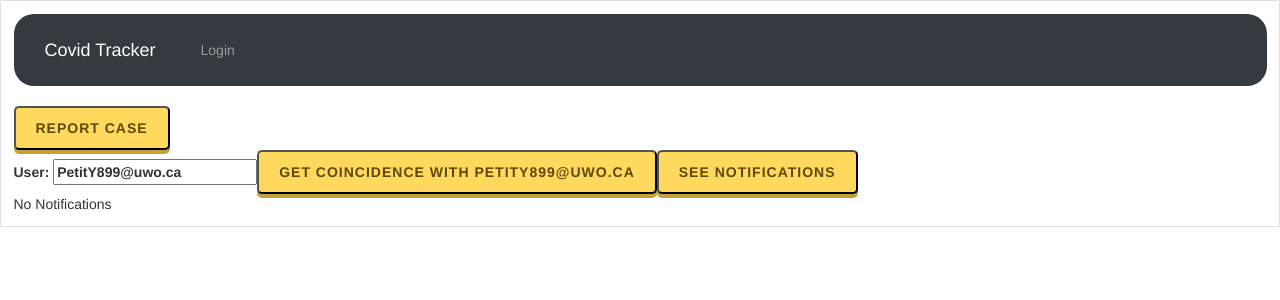
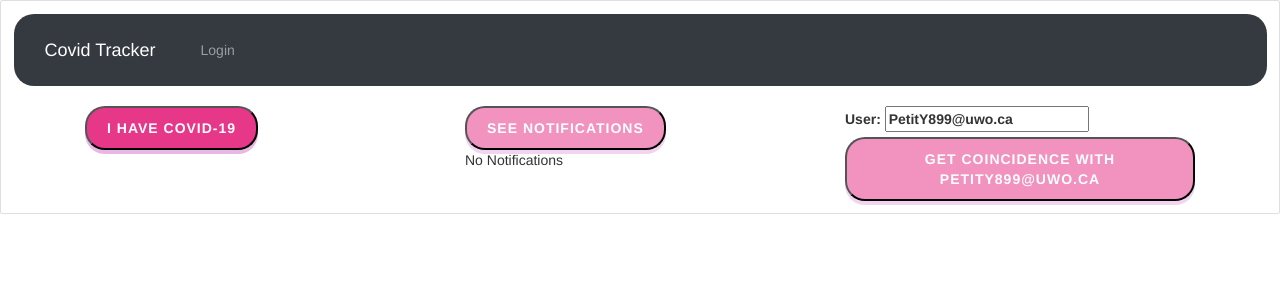
Before and after one commit to EricKogut/SQL-Covid-Application, an Angular app in the folder assignment4/frontend/covid-tracker/: page /track in a window 1280 px wide. Shown: the top 300 px of the page. Built offline with nearby package versions, Linux system fonts and the light colour scheme.

Commit message:
made some more corners rounder

```diff
--- a/assignment4/frontend/covid-tracker/src/app/enroll/enroll.component.css
+++ b/assignment4/frontend/covid-tracker/src/app/enroll/enroll.component.css
@@ -7,14 +7,40 @@ body, input[type="text"], button {
     font-family: arial, sans-serif;
     border-collapse: collapse;
     width: 100%;
+
+
   }
 
   td, th {
     border: 1px solid #dddddd;
     text-align: left;
     padding: 8px;
+
   }
 
   tr:nth-child(even) {
     background-color: #dddddd;
   }
+  input{
+    border-radius: 20px;
+}
+
+button{
+    border-radius: 20px;
+}
+
+ul {
+    list-style-type: none;
+    border-radius: 20px;
+    padding: 10px;
+    margin: 10px;
+
+
+    border: solid;
+    border-color: rgb(226, 117, 253);
+    border-width: 1px;
+}
+
+h2{
+    color: rgb(226, 117, 253);
+}
--- a/assignment4/frontend/covid-tracker/src/app/enroll/enroll.component.html
+++ b/assignment4/frontend/covid-tracker/src/app/enroll/enroll.component.html
@@ -3,7 +3,7 @@
 
 
 
-<h3>Here are list of all the course that you can enroll for!</h3>
+<h2>Here are list of all the course that you can enroll for!</h2>
 <table>
     <tr>
        <th>index</th>
--- a/assignment4/frontend/covid-tracker/src/app/landing/landing.component.css
+++ b/assignment4/frontend/covid-tracker/src/app/landing/landing.component.css
@@ -0,0 +1,23 @@
+input{
+    border-radius: 20px;
+}
+
+button{
+    border-radius: 20px;
+}
+
+ul {
+    list-style-type: none;
+    border-radius: 20px;
+    padding: 10px;
+    margin: 10px;
+
+
+    border: solid;
+    border-color: rgb(226, 117, 253);
+    border-width: 1px;
+}
+
+h2{
+    color: rgb(226, 117, 253);
+}
--- a/assignment4/frontend/covid-tracker/src/app/landing/landing.component.html
+++ b/assignment4/frontend/covid-tracker/src/app/landing/landing.component.html
@@ -1,4 +1,4 @@
-<div class="jumbotron" style ="radius: 20px;" >
+<div class="jumbotron" style ="border-radius: 20px;" >
   <h1 style ="text-align: center;"> UWO Covid Tracker  </h1>
   <p class="lead" style ="text-align: center;">Use this application to report a case of covid, check if you have been in contanct with
     someone with covid, search and enroll in courses or to schedule new lectures.
--- a/assignment4/frontend/covid-tracker/src/app/login/login.component.html
+++ b/assignment4/frontend/covid-tracker/src/app/login/login.component.html
@@ -1,7 +1,6 @@
 <link href="//maxcdn.bootstrapcdn.com/bootstrap/4.1.1/css/bootstrap.min.css" rel="stylesheet" id="bootstrap-css">
 <script src="//maxcdn.bootstrapcdn.com/bootstrap/4.1.1/js/bootstrap.min.js"></script>
 <script src="//cdnjs.cloudflare.com/ajax/libs/jquery/3.2.1/jquery.min.js"></script>
-<!------ Include the above in your HEAD tag ---------->
 
 <!DOCTYPE html>
 <html>
@@ -12,7 +11,8 @@
 	<script src="https://ajax.googleapis.com/ajax/libs/jquery/3.3.1/jquery.min.js"></script>
 	<link rel="stylesheet" href="https://use.fontawesome.com/releases/v5.6.1/css/all.css" integrity="sha384-gfdkjb5BdAXd+lj+gudLWI+BXq4IuLW5IT+brZEZsLFm++aCMlF1V92rMkPaX4PP" crossorigin="anonymous">
 </head>
-<!--Coded with love by Mutiullah Samim-->
+
+
 <body>
 	<div class="container h-100">
 		<div class="d-flex justify-content-center h-100">
--- a/assignment4/frontend/covid-tracker/src/app/navigation/navigation.component.html
+++ b/assignment4/frontend/covid-tracker/src/app/navigation/navigation.component.html
@@ -21,10 +21,16 @@
     <ul class="navbar-nav mr-auto">
 
     <span *ngIf = "!isLoggedIn">
+
       <li class="nav-item">
         <a  class="nav-link" routerLink="/login">Login</a>
       </li>
+
       </span>
+
+
+
+
       <span *ngIf = "isLoggedIn">
         <ul class="navbar-nav mr-auto">
           <li class="nav-item">
--- a/assignment4/frontend/covid-tracker/src/app/track/track.component.css
+++ b/assignment4/frontend/covid-tracker/src/app/track/track.component.css
@@ -1,7 +1,7 @@
 .push-button-3d {
-  box-shadow: 0 4px #c1a23c;
-  color: #5e4800;
-  background-color: #ffd95e;
+  box-shadow: 0 4px #c13cb65d;
+  color: #ffffff;
+  background-color: #e63789;
   text-transform: uppercase;
   padding: 10px 20px;
   border-radius: 5px;
@@ -9,9 +9,34 @@
   font-weight: 900;
   cursor: pointer;
   letter-spacing: 1px;
+  border-radius: 20px;
 }
 
 .push-button-3d:active {
-  box-shadow: 0 1px #c1a23c;
+  box-shadow: 0 1px #ff0000;
   transform: translateY(3px);
+  border-radius: 20px;
 }
+
+
+
+
+.push-button2-3d {
+  box-shadow: 0 4px #c13cb638;
+  color: #ffffff;
+  background-color: #e637898a;
+  text-transform: uppercase;
+  padding: 10px 20px;
+  border-radius: 5px;
+  transition: all 0.2s ease;
+  font-weight: 900;
+  cursor: pointer;
+  letter-spacing: 1px;
+  border-radius: 20px;
+}
+
+.push-button2-3d:active {
+  box-shadow: 0 1px #ff000059;
+  transform: translateY(3px);
+  border-radius: 20px;
+}
--- a/assignment4/frontend/covid-tracker/src/app/track/track.component.html
+++ b/assignment4/frontend/covid-tracker/src/app/track/track.component.html
@@ -1,35 +1,53 @@
-
-<button class="push-button-3d" (click)="report()">Report Case</button>
-
+<div class="container">
+  <div class="row">
+    <div class="col-sm">
+        <button class="push-button-3d" (click)="report()">I HAVE COVID-19</button>
 
         <div *ngIf="response">
           {{ response }}
         </div>
 
-<br>
+    </div>
+
+
+    <div class="col-sm">
+
+
+        <button class="push-button2-3d" (click)="getNotifications()">
+            See Notifications
+          </button>
+
+          <table>
+            <div *ngIf="!notifications">No Notifications</div>
+            <div *ngIf="notifications">
+              <tr *ngFor="let notification of notifications">
+                <td>{{ notification["idNotification"] }}</td>
+                <td>{{ notification["message"] }}</td>
+              </tr>
+            </div>
+          </table>
+    </div>
+
+    <div class="col-sm">
 
         <label>
             User:
-    <input type="text" [formControl]="name">
+            <input type="text" [formControl]="name" />
           </label>
-<button class="push-button-3d" (click)="getCoincidence()">Get Coincidence with {{ name.value }}</button>
+          <button class="push-button2-3d" (click)="getCoincidence()">
+            Get Coincidence with {{ name.value }}
+          </button>
 
           <div *ngIf="common">
             <table>
               <td>Shared course IDs</td>
               <tr *ngFor="let item of common">
-            <td>{{item['courseID']}}</td>
+                <td>{{ item["courseID"] }}</td>
               </tr>
             </table>
           </div>
+    </div>
 
-<button class="push-button-3d" (click)="getNotifications()">See Notifications</button>
 
-<table>
-    <div *ngIf="!notifications">No Notifications</div>
-    <div *ngIf="notifications">
-        <tr *ngFor="let notification of notifications">
-            <td>{{notification['idNotification']}}</td><td>{{notification['message']}}</td>
-        </tr>
   </div>
-</table>
+</div>
```
Also changed, not shown: assignment4/frontend/covid-tracker/src/app/search/search.component.css (line endings or trailing spaces). Lines whose indentation alone changed are shown as unchanged.
